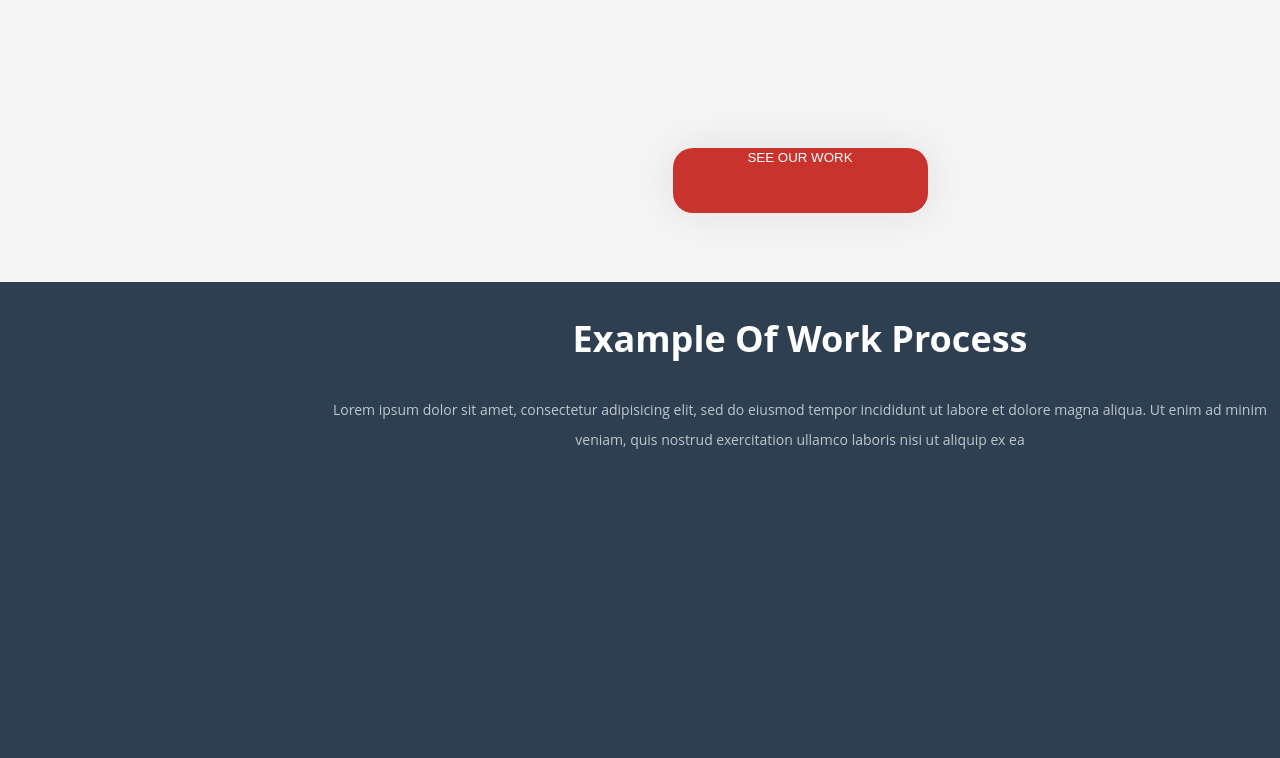
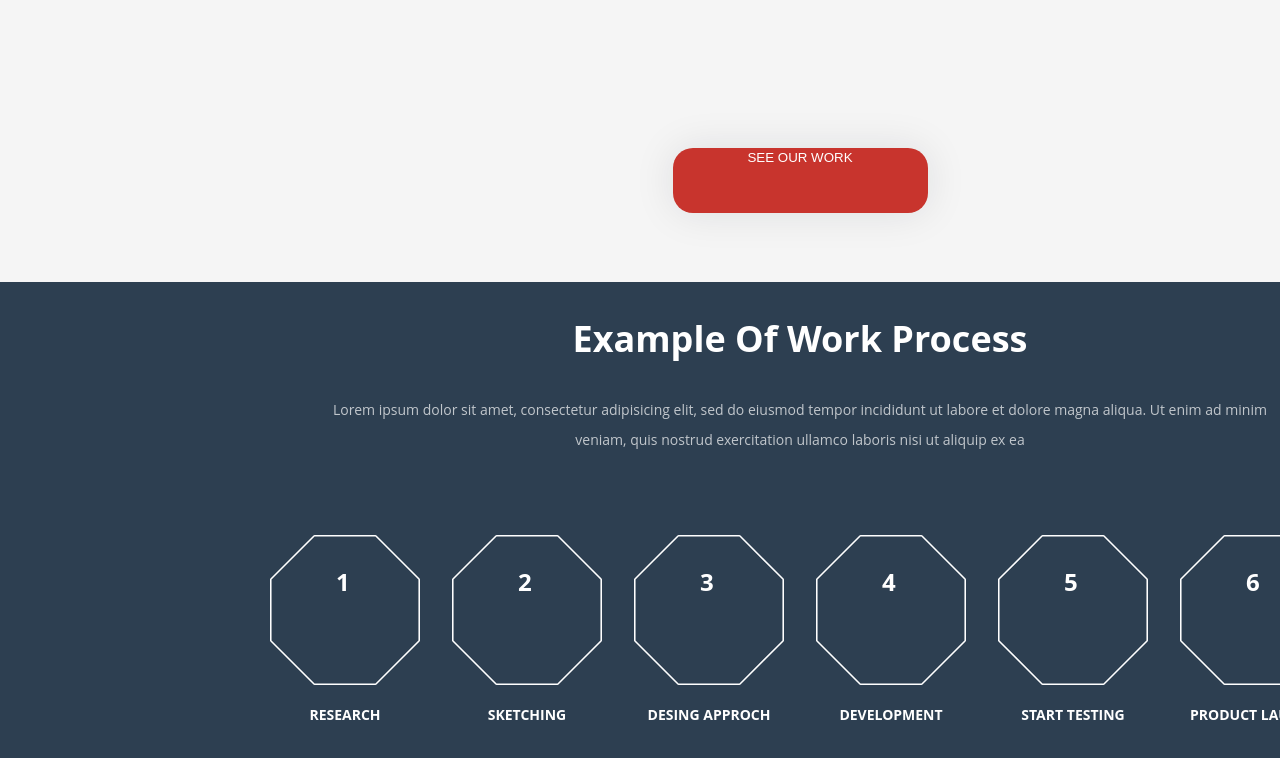
Before and after one commit to piotrxyz/your-service, a plain HTML site: page index.html in a window 1280 px wide. Shown: the part 2929-3687 px from the top of the page. Drawn offline with Linux system fonts and the light colour scheme.

Commit message:
section workprocess items added

```diff
--- a/css/style.scss
+++ b/css/style.scss
@@ -449,3 +449,36 @@ main {
     line-height: 30px;
   }
 }
+
+.items {
+  display: flex;
+  margin: auto;
+  justify-content: space-between;
+  width: 1060px;
+  margin-top: 5%;
+}
+
+.item {
+  position: relative;
+  display: flex;
+  flex-direction: column;
+
+  &__title {
+    display: flex;
+    justify-content: center;
+    text-transform: uppercase;
+    color: #ffffff;
+    font-size: 14px;
+    font-weight: 700;
+    line-height: 30px;
+    margin-top: 10%;
+    width: 150px;
+  }
+
+  &__subtitle {
+    color: #ffffff;
+    position: absolute;
+    margin-top: 20%;
+    margin-left: 44%;
+  }
+}
--- a/index.html
+++ b/index.html
@@ -73,7 +73,7 @@
         </ul>
       </nav>
     </header>
-    <main>
+    <>
       <section class="hero">
         <h1 class="hero__title">your<span> service </span>ready to launch</h1>
         <p class="hero__subtitle">Lorem ipsum dolor sit amet, consectetur adipisicing elit, sed do eiusmod
@@ -192,6 +192,39 @@
         <p class="workprocess__subtitle">Lorem ipsum dolor sit amet, consectetur adipisicing elit, sed do eiusmod tempor
           incididunt ut labore et dolore magna aliqua. Ut enim ad minim veniam, quis nostrud exercitation ullamco
           laboris nisi ut aliquip ex ea</p>
+
+        <div class="items">
+          <div class="item">
+            <img class="item__icon" src="img/icon.svg" alt="icon">
+            <h1 class="item__title">research</h1>
+            <h2 class="item__subtitle">1</h2>
+          </div>
+          <div class="item">
+            <img class="item__icon" src="img/icon.svg" alt="icon">
+            <h1 class="item__title">sketching</h1>
+            <h2 class="item__subtitle">2</h2>
+          </div>
+          <div class="item">
+            <img class="item__icon" src="img/icon.svg" alt="icon">
+            <h1 class="item__title">desing approch</h1>
+            <h2 class="item__subtitle">3</h2>
+          </div>
+          <div class="item">
+            <img class="item__icon" src="img/icon.svg" alt="icon">
+            <h1 class="item__title">development</h1>
+            <h2 class="item__subtitle">4</h2>
+          </div>
+          <div class="item">
+            <img class="item__icon" src="img/icon.svg" alt="icon">
+            <h1 class="item__title">start testing</h1>
+            <h2 class="item__subtitle">5</h2>
+          </div>
+          <div class="item">
+            <img class="item__icon" src="img/icon.svg" alt="icon">
+            <h1 class="item__title">product launch</h1>
+            <h2 class="item__subtitle">6</h2>
+          </div>
+        </div>
       </section>
   </div>
 
```
Also changed, not shown: css/style.css, img/icon-red.svg (added), img/icon.jpg (added), img/icon.png (added), img/icon.svg (added), 1 other file.
